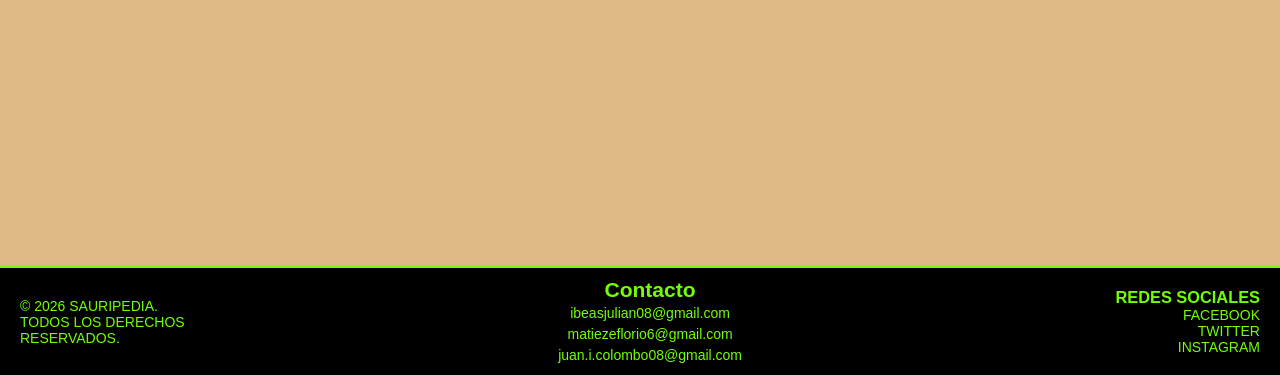
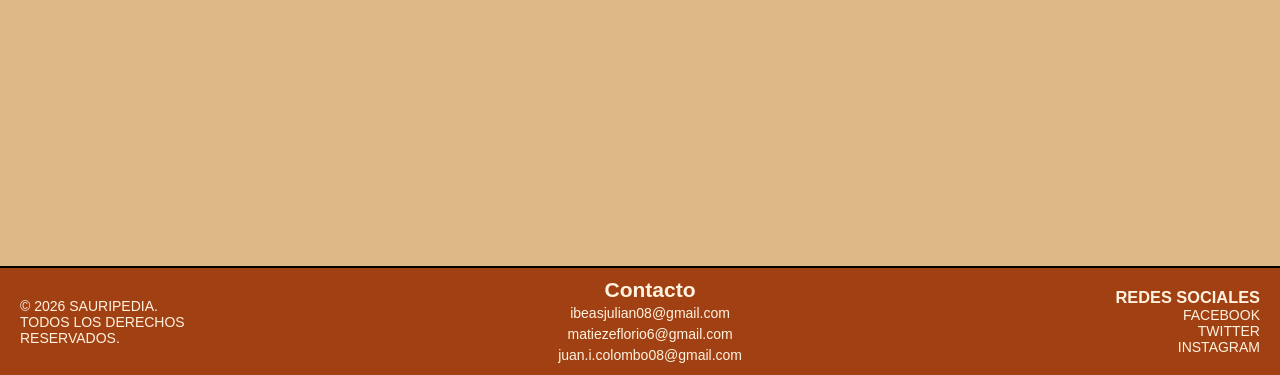
Before and after one commit to JulianIbPe/sauripedia, a PHP site: page /pages/quiz.html in a window 1280 px wide. Shown: the part 721-1096 px from the top of the page. Run offline with PHP 8.4, Linux system fonts and the light colour scheme.

Commit message:
footer color indicado

```diff
--- a/css/estilos.css
+++ b/css/estilos.css
@@ -513,10 +513,10 @@ main form
 {
     font-family: 'Arial', sans-serif;
     margin-top: auto;
-    background-color: rgb(0, 0, 0);
+    background-color: rgb(152, 47, 2, 0.862);
     border: none;
-    border-top: 2px solid rgb(115, 255, 0);
-    color: rgb(115, 255, 0);
+    border-top: 2px solid rgb(0, 0, 0);
+    color: rgb(255, 243, 224);
     padding: 10px 20px;
     bottom: 0px;
     width: 100%;
@@ -558,7 +558,7 @@ main form
 
 .redes
 {
-    color: rgb(115, 255, 0);
+    color: rgb(255, 243, 224);
     text-decoration: none;
     font-size: 14px;
 }
```
Also changed, not shown: css/dinosaurios.css (+4 -4 lines), css/quizzes.css (+4 -4 lines).
